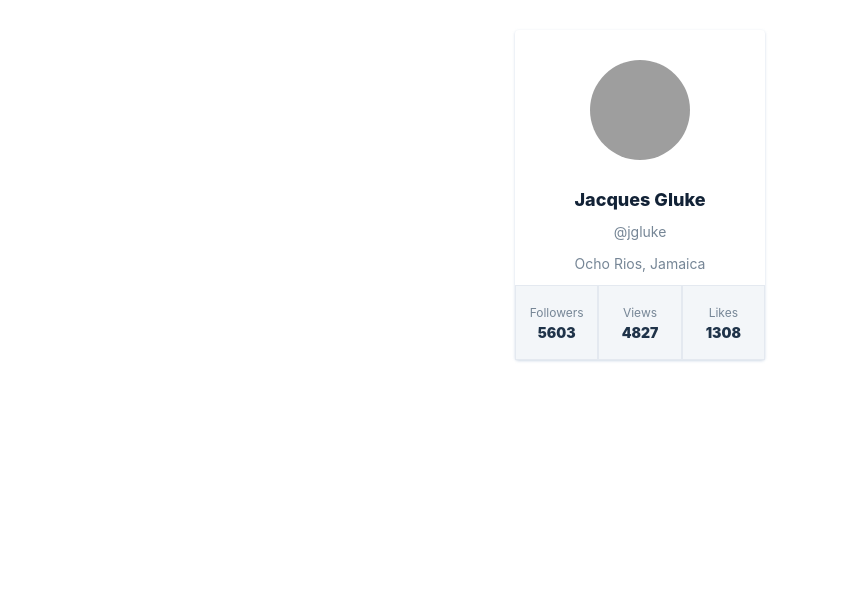
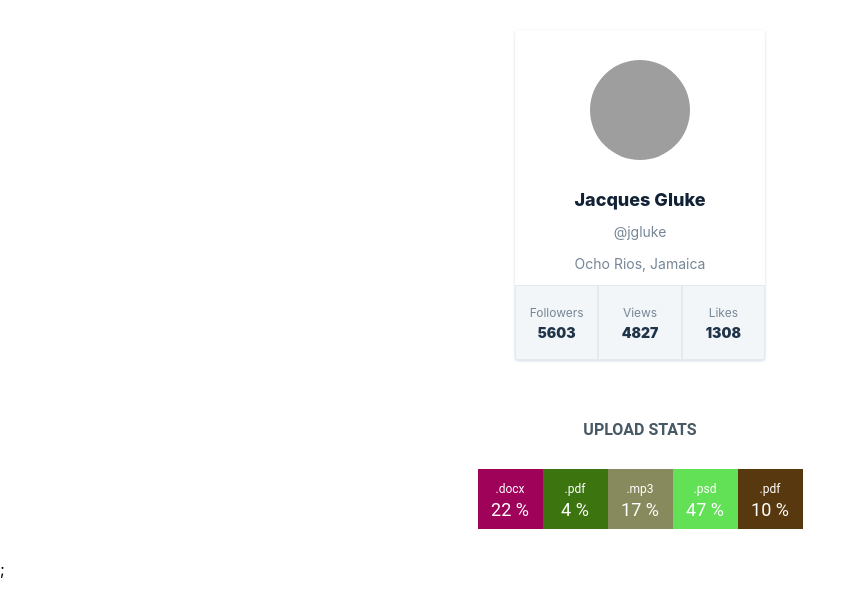
Before and after one commit to JulieJud/goit-react-hw-01-components, a React (Create React App) app: page / in a window 1280 px wide. Shown: the top 614 px of the page, without its empty margins (0-865 px from the left). Built offline with nearby package versions, Linux system fonts and the light colour scheme; grey boxes are pictures that could not be loaded.

Commit message:
done statistic

```diff
--- a/src/components/App.jsx
+++ b/src/components/App.jsx
@@ -1,16 +1,22 @@
 
 
-import SocialCard  from './SosialCard/SocialCard';
+import SocialCard from './SosialCard/SocialCard';
+import Statistic from './Statistic/Statistic';
+
 import user from '../upcomingDate/user.json'
+import statisticData from '../upcomingDate/statisticData.json'
 
 function App () {
   return <div>
-    { /*<SocialCard user={user} />*/}
+
     <SocialCard avatar={user.avatar}
         name={user.name}
         tag={user.tag}
         location={user.location}
-        stats={user.stats}/>
+      stats={user.stats} />
+
+   <Statistic title="Upload stats" stats={statisticData} />;
+
   </div>;
 };
 
--- a/src/components/Statistic/Statistic.jsx
+++ b/src/components/Statistic/Statistic.jsx
@@ -3,29 +3,38 @@ import css from './Statistic.module.css';
 
 import PropTypes from 'prop-types';
 
-function Statistic({ }) {
+function Statistic({ title, stats }) {
+    function randomColor() {
+    return `rgb(
+    ${Math.floor(Math.random() * 256)},
+    ${Math.floor(Math.random() * 256)},
+    ${Math.floor(Math.random() * 256)})
+    `;
+  }
     return (
-        <section class="statistics">
-  <h2 class="title">Upload stats</h2>
+        <section className={css.statistics}>
+           {title && <h2 className={css.title}>{title}</h2>}
 
-  <ul class="stat-list">
-    <li class="item">
-      <span class="label">.docx</span>
-      <span class="percentage">4%</span>
-    </li>
-    <li class="item">
-      <span class="label">.mp3</span>
-      <span class="percentage">14%</span>
-    </li>
-    <li class="item">
-      <span class="label">.pdf</span>
-      <span class="percentage">41%</span>
-    </li>
-    <li class="item">
-      <span class="label">.mp4</span>
-      <span class="percentage">12%</span>
-    </li>
-  </ul>
-</section>
-    )
+             <ul className={css.statList}>
+        {stats.map(stat => (
+          <li className={css.item} key={stat.id} style={{ backgroundColor: randomColor() }}>
+            <span className={css.label}>{stat.label}</span>
+            <span className={css.percentage}>{stat.percentage} %</span>
+          </li>
+        ))}
+      </ul>
+    </section>
+  );
 }
+
+Statistic.propTypes = {
+  title: PropTypes.string,
+  stats: PropTypes.arrayOf(
+    PropTypes.shape({
+      id: PropTypes.string,
+      label: PropTypes.string,
+      percentage: PropTypes.number,
+    }),
+  ),
+};
+export default Statistic
--- a/src/components/Statistic/Statistic.module.css
+++ b/src/components/Statistic/Statistic.module.css
@@ -0,0 +1,55 @@
+.statistics {
+  margin: 30px auto;
+  width: 325px;
+  display: flex;
+  flex-wrap: wrap;
+  justify-content: center;
+  font-family: 'Roboto', sans-serif;
+}
+
+.title {
+  display: block;
+  flex-basis: 100%;
+  text-transform: uppercase;
+  text-align: center;
+  background-color: #fff;
+  color: #475965;
+  font-size: 16px;
+  margin: 0;
+  padding: 30px 0;
+}
+
+.statList {
+  margin: 0;
+  padding: 0;
+  display: flex;
+  text-align: center;
+  list-style: none;
+}
+
+.item {
+  display: flex;
+  flex-wrap: wrap;
+  width: 65px;
+  height: 60px;
+  background-color: teal;
+}
+
+.label,
+.percentage {
+  display: block;
+  flex-basis: 100%;
+  margin: 0;
+  padding: 0;
+  height: 30px;
+  color: #fff;
+}
+
+.label {
+  font-size: 12px;
+  line-height: 40px;
+}
+
+.percentage {
+  font-size: 18px;
+}
```
Also changed, not shown: src/upcomingDate/statisticData.json (renamed from src/upcomingDate/statistic-data.json).
